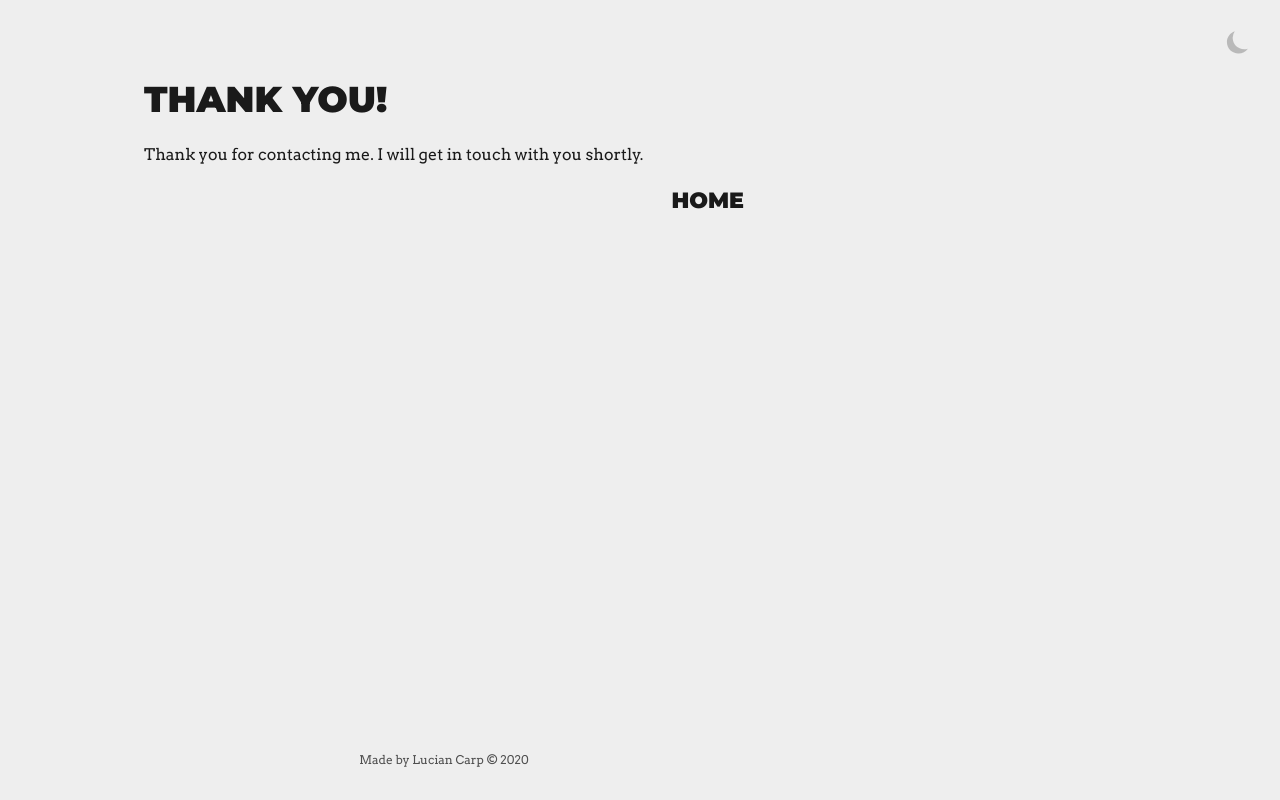
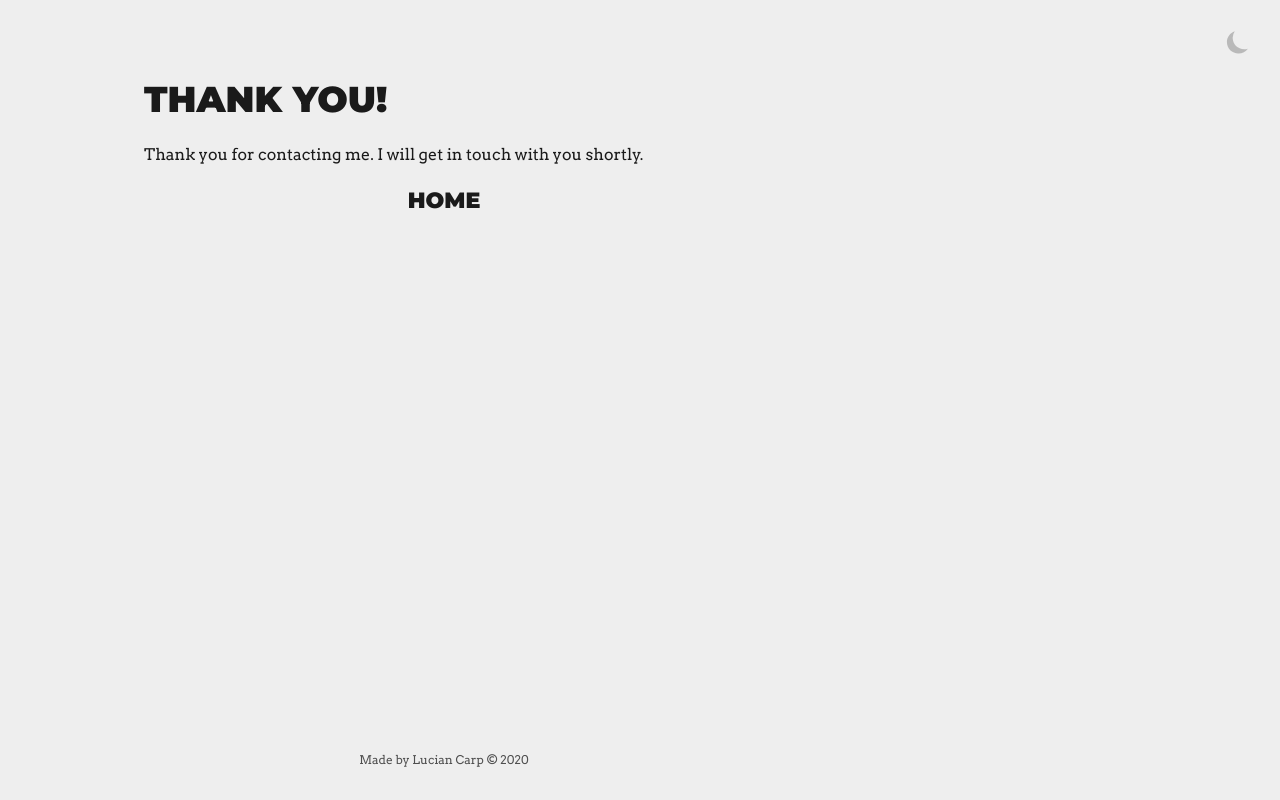
Before and after one commit to luciancarp/lucian-carp, a Gatsby site: page /thanks in a window 1280 px wide. Built offline with nearby package versions, Linux system fonts and the light colour scheme; Gatsby itself is replaced by a stand-in of ours.

Commit message:
Fix broken home button in 404 and thanks pages

```diff
--- a/src/components/seo.js
+++ b/src/components/seo.js
@@ -5,10 +5,10 @@
  * See: https://www.gatsbyjs.org/docs/use-static-query/
  */
 
-import React from "react"
-import PropTypes from "prop-types"
-import Helmet from "react-helmet"
-import { useStaticQuery, graphql } from "gatsby"
+import React from 'react'
+import PropTypes from 'prop-types'
+import Helmet from 'react-helmet'
+import { useStaticQuery, graphql } from 'gatsby'
 
 function SEO({ description, lang, meta, title }) {
   const { site } = useStaticQuery(
@@ -30,43 +30,43 @@ function SEO({ description, lang, meta, title }) {
   return (
     <Helmet
       htmlAttributes={{
-        lang,
+        lang
       }}
       title={title}
-      titleTemplate={`%s | ${site.siteMetadata.title}`}
+      titleTemplate={`${site.siteMetadata.title} | %s`}
       meta={[
         {
           name: `description`,
-          content: metaDescription,
+          content: metaDescription
         },
         {
           property: `og:title`,
-          content: title,
+          content: title
         },
         {
           property: `og:description`,
-          content: metaDescription,
+          content: metaDescription
         },
         {
           property: `og:type`,
-          content: `website`,
+          content: `website`
         },
         {
           name: `twitter:card`,
-          content: `summary`,
+          content: `summary`
         },
         {
           name: `twitter:creator`,
-          content: site.siteMetadata.author,
+          content: site.siteMetadata.author
         },
         {
           name: `twitter:title`,
-          content: title,
+          content: title
         },
         {
           name: `twitter:description`,
-          content: metaDescription,
-        },
+          content: metaDescription
+        }
       ].concat(meta)}
     />
   )
@@ -75,14 +75,14 @@ function SEO({ description, lang, meta, title }) {
 SEO.defaultProps = {
   lang: `en`,
   meta: [],
-  description: ``,
+  description: ``
 }
 
 SEO.propTypes = {
   description: PropTypes.string,
   lang: PropTypes.string,
   meta: PropTypes.arrayOf(PropTypes.object),
-  title: PropTypes.string.isRequired,
+  title: PropTypes.string.isRequired
 }
 
 export default SEO
--- a/src/components/styled-link.js
+++ b/src/components/styled-link.js
@@ -9,14 +9,14 @@ const Style = styled(Link)`
     margin: 0;
   }
 
-  color: ${props => props.theme.text};
+  color: ${(props) => props.theme.text};
   transition: color 0.2s;
   -webkit-transition: color 0.2s;
   transition-timing-function: ease-out;
 
   @media (min-width: ${screenSizes.laptop}) {
     &:hover {
-      color: ${props => props.theme.primary};
+      color: ${(props) => props.theme.primary};
     }
   }
 `
@@ -24,17 +24,15 @@ const Style = styled(Link)`
 const Right = styled.p`
   display: flex;
   flex-direction: column;
-  align-items: flex-end;
+  align-items: center;
 `
 
-const StyledLink = ({ children }) => {
-  return (
-    <Right>
-      <Style>
-        <h3>{children}</h3>
-      </Style>
-    </Right>
-  )
-}
+const StyledLink = ({ title, destination }) => (
+  <Right>
+    <Style to={destination}>
+      <h3>{title}</h3>
+    </Style>
+  </Right>
+)
 
 export default StyledLink
--- a/src/pages/404.js
+++ b/src/pages/404.js
@@ -9,7 +9,7 @@ const NotFoundPage = () => (
     <SEO title="404: Not found" />
     <Title>NOT FOUND</Title>
     <p>You just hit a route that doesn&#39;t exist...</p>
-    <StyledLink>Home</StyledLink>
+    <StyledLink destination="/" title="home" />
   </Layout>
 )
 
--- a/src/pages/thanks.js
+++ b/src/pages/thanks.js
@@ -9,7 +9,7 @@ const Thanks = () => (
     <SEO title="Thank you!" />
     <Title>Thank you!</Title>
     <p>Thank you for contacting me. I will get in touch with you shortly.</p>
-    <StyledLink>Home</StyledLink>
+    <StyledLink destination="/" title="home" />
   </Layout>
 )
 
```
